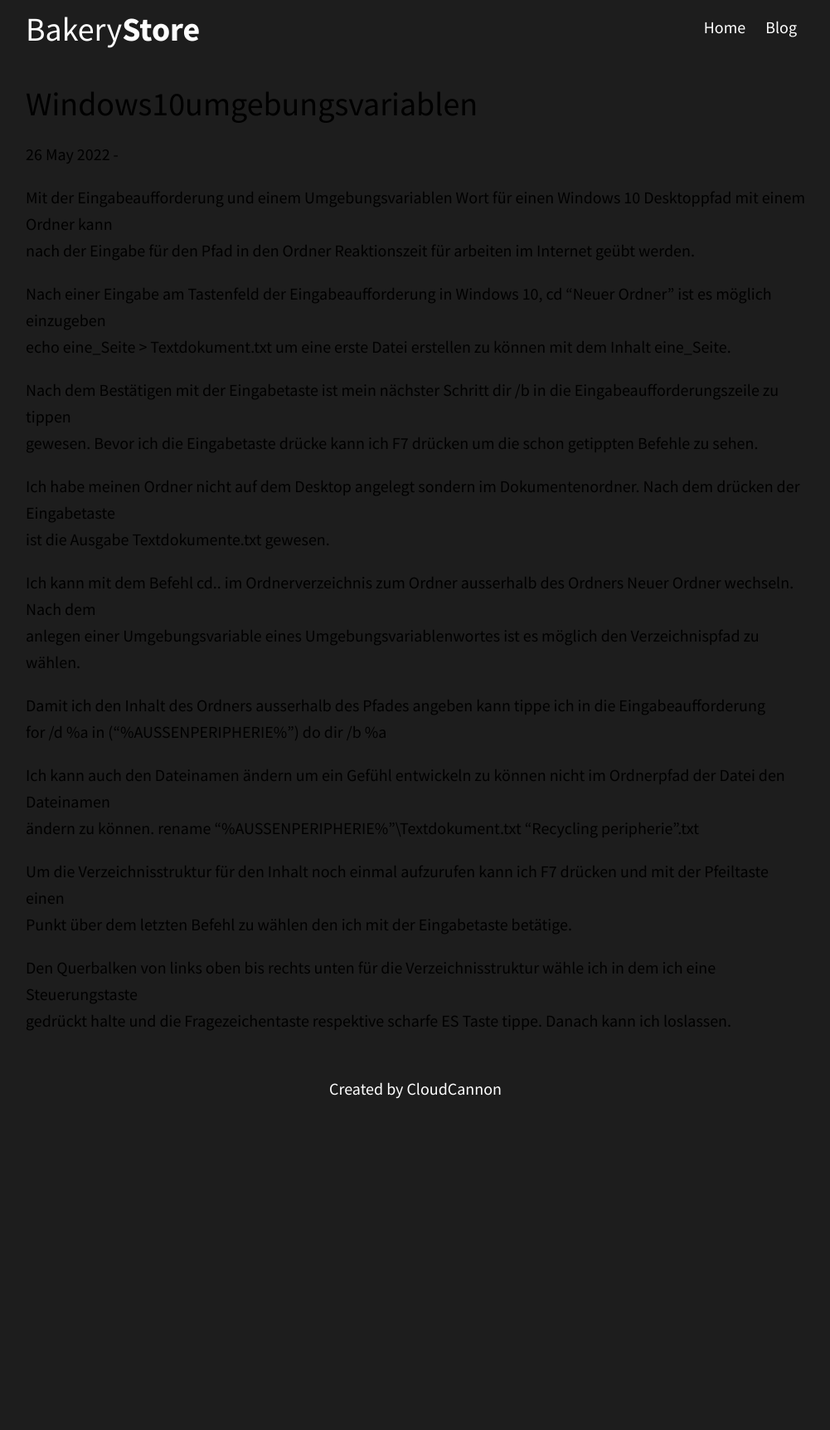
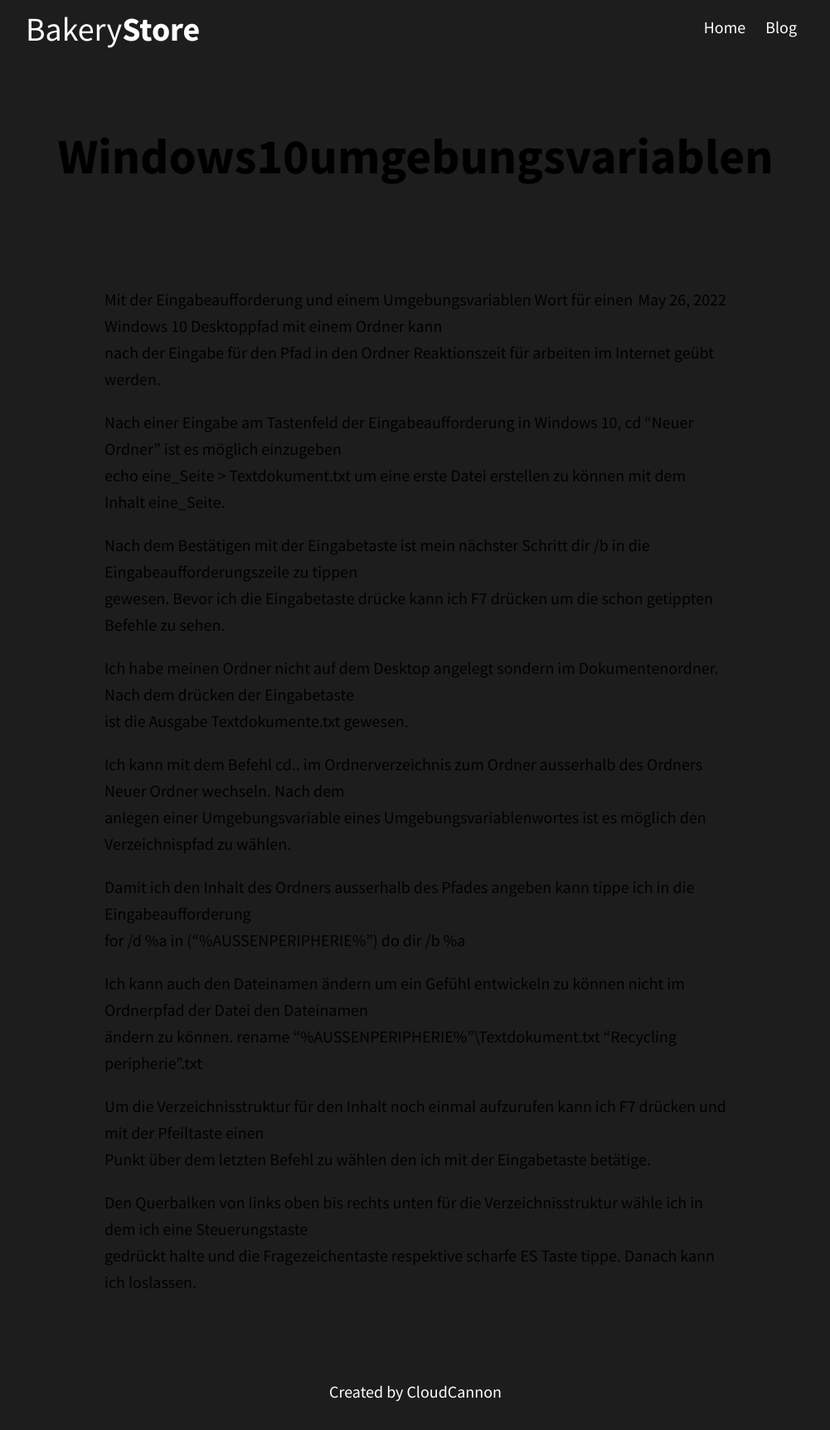
Before and after one commit to ledlightjungledStefan/Osterei, a Jekyll site: the page built from _posts/2022-05-26-Windows10Umgebungsvariablen.markdown, in a window 1280 px wide. Shown: the whole page at 83% size, without its empty margins (139-1140 px from the left). Built offline with Jekyll 4.4.1, drawn with Linux system fonts in a browser that asks for light colours; before the commit the page ends 1358 px from its top, so only the background shows below that.

Commit message:
Update post.html

```diff
--- a/_layouts/post.html
+++ b/_layouts/post.html
@@ -1,12 +1,11 @@
 ---
 layout: default
 ---
-<!Doctype html>
-<html>
-<body>
-<h1>{{ page.title }}</h1>
-<p>{{ page.date | date_to_string }} - {{ page.author }}</p>
+<div class="container">
+	<h2 class="spacing">{{ page.title }}</h2>
 
-{{ content }}
-</body>
-</html>
+	<div class="blog-post spacing">
+		<p class="summary">{{ page.category }}<span class="date">{{ page.date | date: '%B %d, %Y' }}</span></p>
+		{{ content }}
+	</div>
+</div>
```
